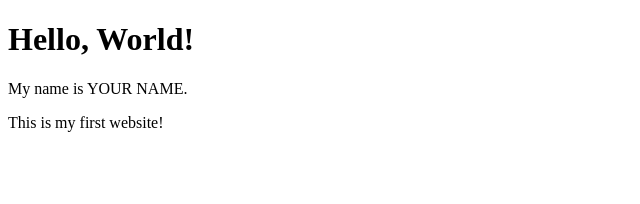
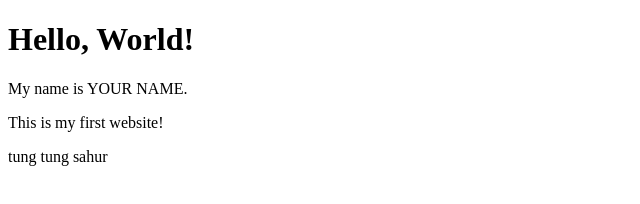
Before and after one commit to Trulykyy/github.io, a plain HTML site: page index.html in a window 1280 px wide. Shown: the whole page, without its empty margins (0-640 px from the left). Drawn offline with Linux system fonts and the light colour scheme.

Commit message:
Add greeting message to index.html

```diff
--- a/index.html
+++ b/index.html
@@ -9,3 +9,4 @@
  <p>This is my first website!</p>
 </body>
 </html>
+tung tung sahur
```
